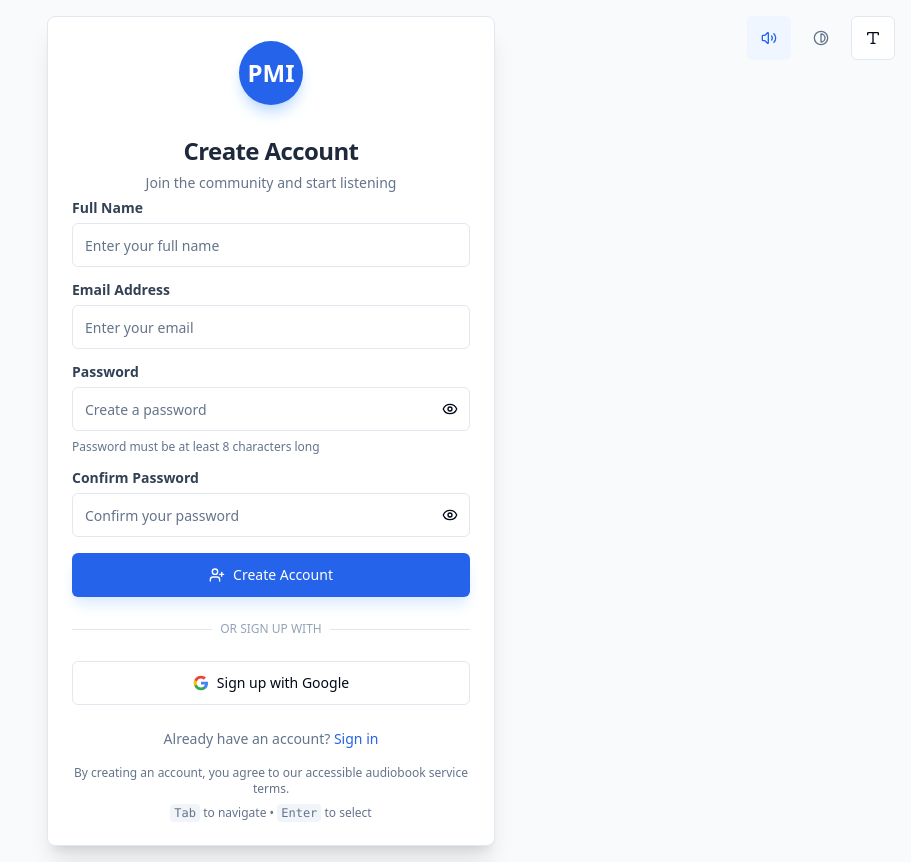
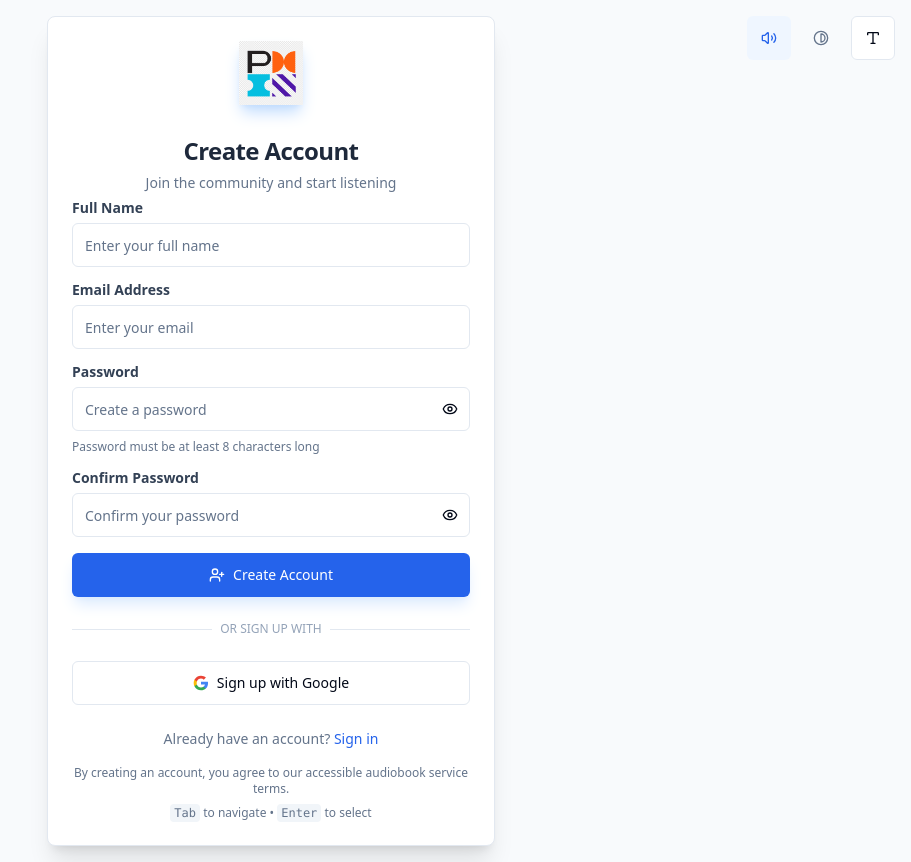
Before and after one commit to digitaluniversitykerala/PMI-AudioBook, a React (Vite) app in the folder frontend/: page /signup in a window 1280 px wide. Shown: the whole page, without its empty margins (369-1280 px from the left). Built offline with nearby package versions, Linux system fonts and the light colour scheme.

Commit message:
Logo updated

```diff
--- a/frontend/src/pages/Dashboard/Dashboard.jsx
+++ b/frontend/src/pages/Dashboard/Dashboard.jsx
@@ -1,6 +1,7 @@
 import React, { useState, useEffect, useRef } from "react";
 import { useNavigate } from "react-router-dom";
 import { BookOpen, LogOut, Volume2, VolumeX, Contrast, Type, Search, Play, Pause, User, Upload } from "lucide-react";
+import pmiLogo from "@/assets/pmi-logo.png";
 import { Button } from "@/components/ui/button";
 import { Input } from "@/components/ui/input";
 import { Card, CardHeader, CardTitle, CardContent, CardDescription } from "@/components/ui/card";
@@ -290,9 +291,7 @@ const Dashboard = () => {
           <div className="flex justify-between h-16 items-center">
             {/* Logo */}
             <div className="flex items-center gap-3">
-              <div className="w-10 h-10 bg-blue-600 rounded-xl flex items-center justify-center shadow-lg shadow-blue-100">
-                <span className="text-white font-bold text-lg">PMI</span>
-              </div>
+              <img src={pmiLogo} alt="PMI Logo" className="h-10 w-auto" />
               <h1 className="text-xl font-extrabold text-slate-800 tracking-tight hidden sm:block">AudioBook</h1>
             </div>
 
--- a/frontend/src/pages/Home/Home.jsx
+++ b/frontend/src/pages/Home/Home.jsx
@@ -2,6 +2,7 @@ import React, { useEffect } from "react";
 import { Link, useNavigate } from "react-router-dom";
 import styles from "./Home.module.css";
 import { BookOpen, ArrowRight, ShieldCheck, Zap, Headphones } from "lucide-react";
+import pmiLogo from "@/assets/pmi-logo.png";
 import { Button } from "@/components/ui/button";
 import { useAccessibility, speak } from "@/hooks/useAccessibility";
 
@@ -27,9 +28,7 @@ const Home = () => {
       {/* Nav */}
       <nav className="relative z-10 max-w-7xl mx-auto px-6 py-6 flex justify-between items-center">
         <div className="flex items-center gap-2">
-          <div className="w-10 h-10 bg-blue-600 rounded-xl flex items-center justify-center shadow-lg shadow-blue-100">
-            <span className="text-white font-bold text-lg">PMI</span>
-          </div>
+          <img src={pmiLogo} alt="PMI Logo" className="h-10 w-auto" />
           <span className="text-xl font-black text-slate-800 tracking-tight">AudioBook</span>
         </div>
         <Link to="/login">
--- a/frontend/src/pages/Login/Login.jsx
+++ b/frontend/src/pages/Login/Login.jsx
@@ -2,6 +2,7 @@ import React, { useState, useEffect } from "react";
 import { Link, useNavigate } from "react-router-dom";
 import { useGoogleLogin } from "@react-oauth/google";
 import { Eye, EyeOff, Volume2, VolumeX, Contrast, Type, LogIn } from "lucide-react";
+import pmiLogo from "@/assets/pmi-logo.png";
 import { Button } from "@/components/ui/button";
 import { Input } from "@/components/ui/input";
 import { Label } from "@/components/ui/label";
@@ -181,8 +182,8 @@ const Login = () => {
       <Card className="w-full max-w-md shadow-xl border-slate-200 animate-in fade-in slide-in-from-bottom-4 duration-500" id="login-form">
         <CardHeader className="text-center pb-2">
           {/* PMI Logo */}
-          <div className="mx-auto mb-6 w-16 h-16 bg-blue-600 rounded-full flex items-center justify-center shadow-lg shadow-blue-200">
-            <span className="text-white text-2xl font-bold" aria-label="PMI Logo">PMI</span>
+          <div className="mx-auto mb-6 flex items-center justify-center">
+            <img src={pmiLogo} alt="PMI Logo" className="h-16 w-auto shadow-lg shadow-blue-200" />
           </div>
           <CardTitle className="text-2xl font-bold text-slate-800">Welcome Back</CardTitle>
           <CardDescription className="text-slate-500">
--- a/frontend/src/pages/Signup/Signup.jsx
+++ b/frontend/src/pages/Signup/Signup.jsx
@@ -2,6 +2,7 @@ import React, { useState, useEffect } from "react";
 import { Link, useNavigate } from "react-router-dom";
 import { useGoogleLogin } from "@react-oauth/google";
 import { Eye, EyeOff, Volume2, VolumeX, Contrast, Type, UserPlus, AlertCircle, CheckCircle } from "lucide-react";
+import pmiLogo from "@/assets/pmi-logo.png";
 import { Button } from "@/components/ui/button";
 import { Input } from "@/components/ui/input";
 import { Label } from "@/components/ui/label";
@@ -242,8 +243,8 @@ const Signup = () => {
       <Card className="w-full max-w-md shadow-xl border-slate-200 animate-in fade-in slide-in-from-bottom-4 duration-500" id="signup-form">
         <CardHeader className="text-center pb-2">
           {/* PMI Logo */}
-          <div className="mx-auto mb-6 w-16 h-16 bg-blue-600 rounded-full flex items-center justify-center shadow-lg shadow-blue-200 transition-transform duration-300">
-            <span className="text-white text-2xl font-bold" aria-label="PMI Logo">PMI</span>
+          <div className="mx-auto mb-6 flex items-center justify-center">
+            <img src={pmiLogo} alt="PMI Logo" className="h-16 w-auto shadow-lg shadow-blue-200 transition-transform duration-300" />
           </div>
           <CardTitle className="text-2xl font-bold text-slate-800">Create Account</CardTitle>
           <CardDescription className="text-slate-500">
```
Also changed, not shown: frontend/src/assets/pmi-logo.png (added).
